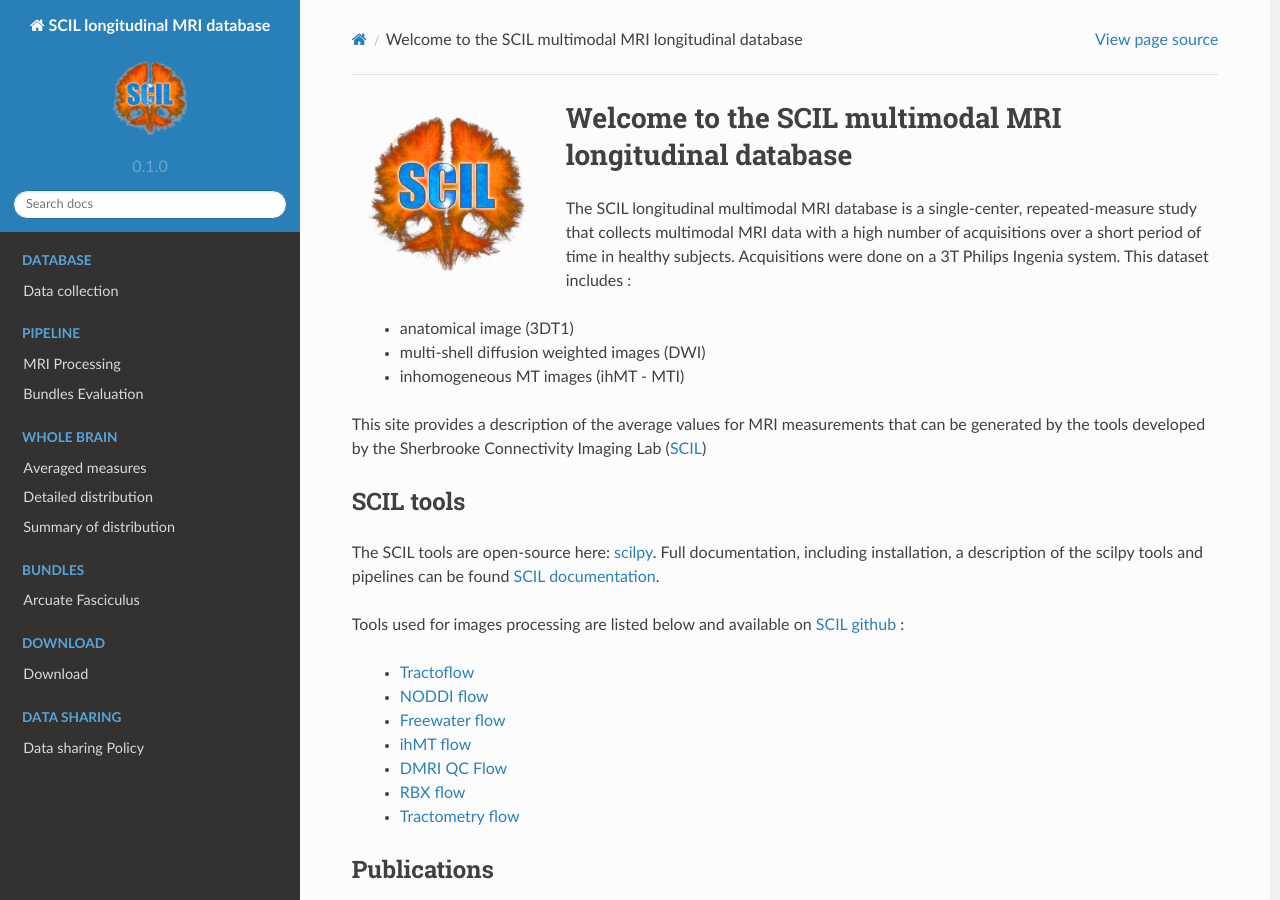
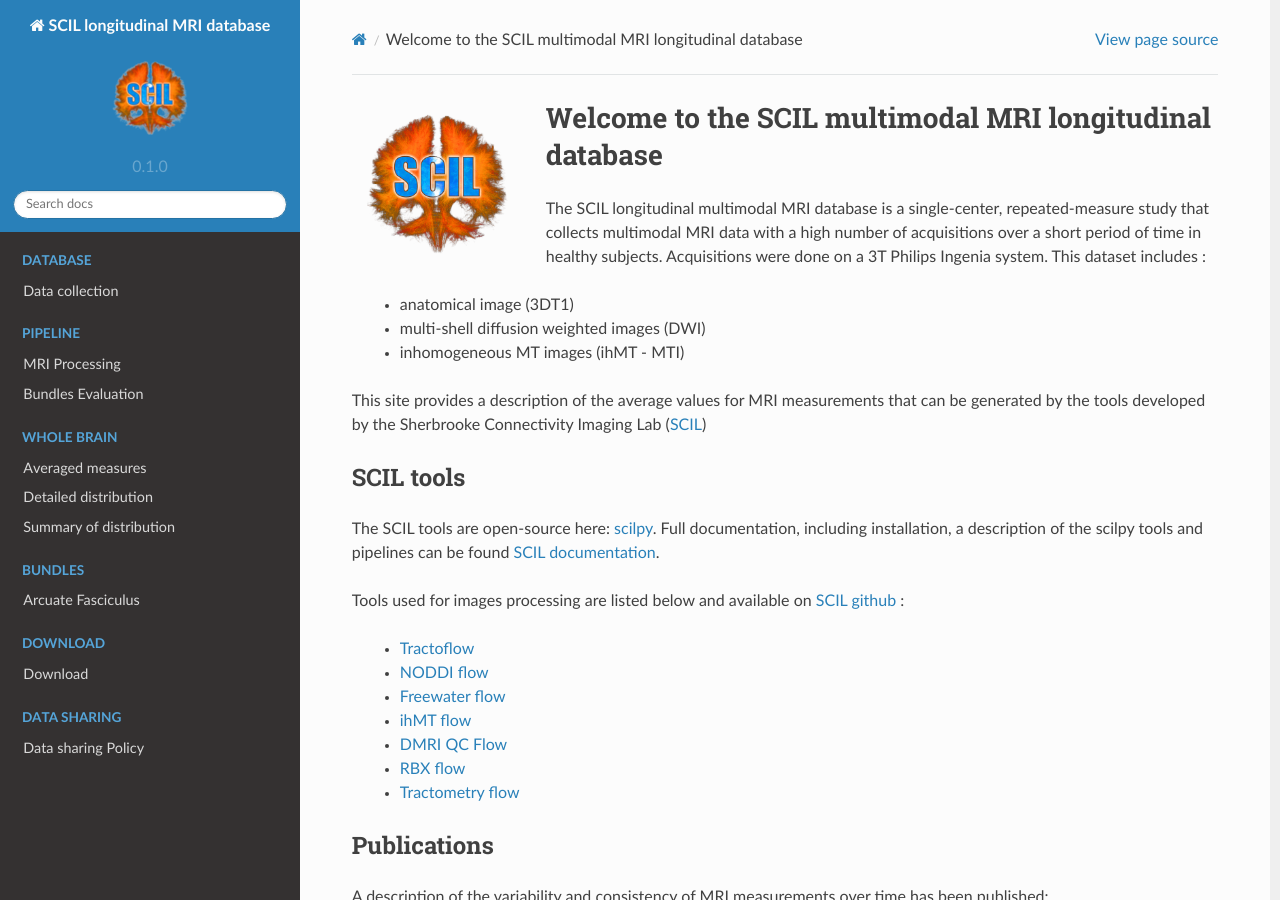
Before and after one commit to Manonedde/scil_mri_longdata, a Sphinx documentation site: the page built from docs/source/index.rst, in a window 1280 px wide and 900 px high. Built offline with Sphinx 7.4.7 and the Read the Docs theme 2.0.0, drawn with Linux system fonts in a browser that asks for light colours.

Commit message:
rescale scil logo

```diff
--- a/docs/source/index.rst
+++ b/docs/source/index.rst
@@ -1,5 +1,5 @@
 .. image:: _static/logo_scil_blanc.png
-   :scale: 38 %
+   :scale: 34 %
    :align: left
 
 Welcome to the SCIL multimodal MRI longitudinal database
```
